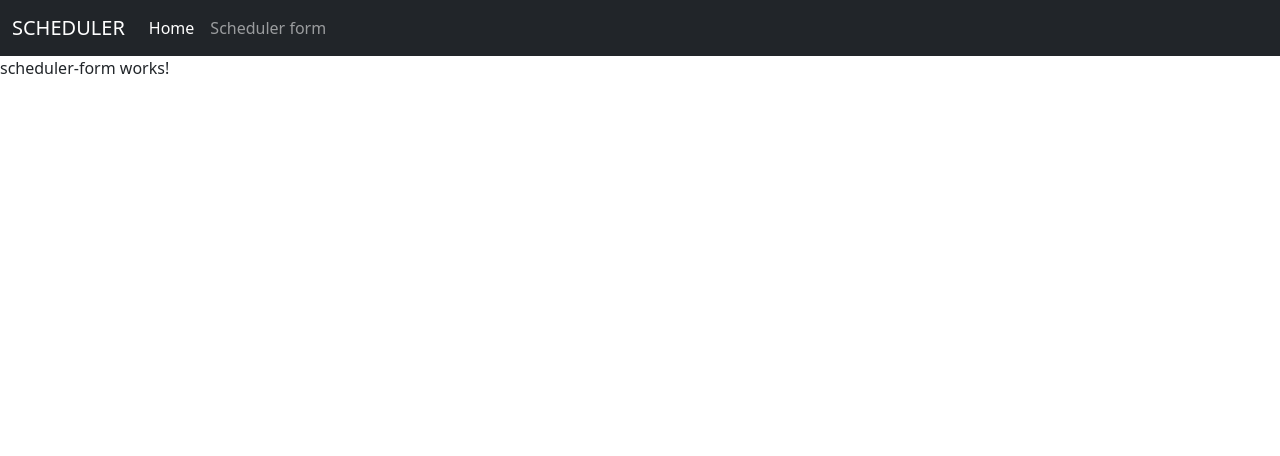
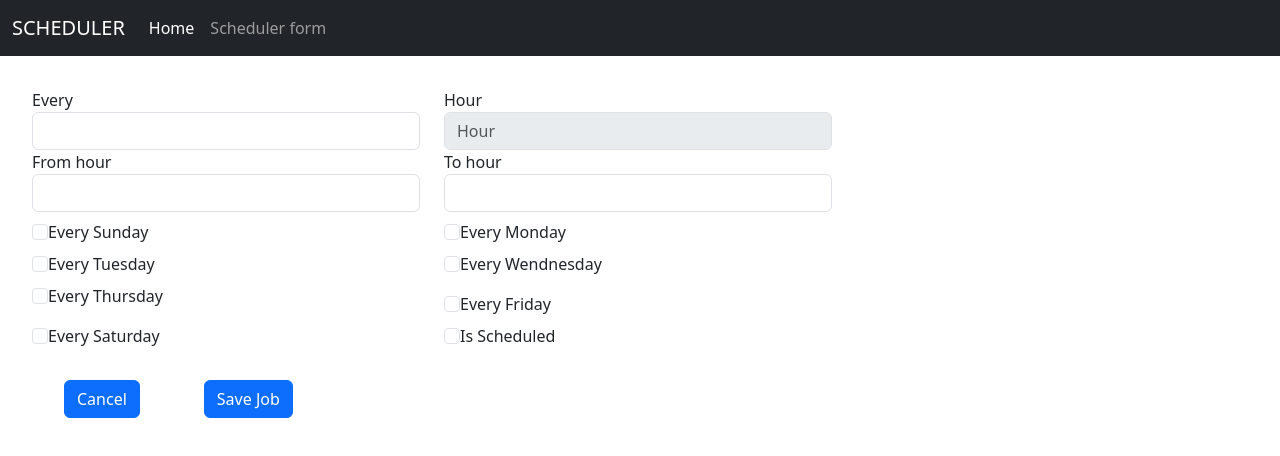
Before and after one commit to kaboo21/ClientUIQuartz, an Angular app: page /scheduler-form in a window 1280 px wide. Shown: the top 456 px of the page. Built offline with nearby package versions, Linux system fonts and the light colour scheme.

Commit message:
scheduler component

```diff
--- a/src/app/components/scheduler-form/scheduler-form.component.css
+++ b/src/app/components/scheduler-form/scheduler-form.component.css
@@ -0,0 +1,13 @@
+.form-container
+{
+  margin: 2rem;
+  max-width: 50rem;
+}
+
+.form-container .btn{
+  margin: 2rem;
+}
+
+.checkbox {
+  margin-top: 0.5rem;
+}
--- a/src/app/components/scheduler-form/scheduler-form.component.html
+++ b/src/app/components/scheduler-form/scheduler-form.component.html
@@ -1 +1,94 @@
-<p>scheduler-form works!</p>
+<div class="form-container">
+  <form>
+
+
+    <div class="row">
+      <div class="col">
+        <label for="exampleInputEmail1">Every</label>
+        <input type="email" class="form-control" id="exampleInputEmail1" aria-describedby="emailHelp" type="number">
+      </div>
+
+      <div class="col">
+        <label for="exampleInputPassword1">Hour</label>
+        <input type="password" class="form-control" id="exampleInputPassword1" type="number" placeholder="Hour" disabled>
+      </div>
+    </div>
+
+    <div class="row">
+      <div class="col">
+        <label for="exampleInputEmail11">From hour</label>
+        <input type="email" class="form-control" id="exampleInputEmail11" aria-describedby="emailHelp" type="number">
+      </div>
+
+      <div class="col">
+        <label for="exampleInputPassword11">To hour</label>
+        <input type="password" class="form-control" id="exampleInputPassword11" type="number">
+      </div>
+    </div>
+
+
+    <!-- checkboxes -->
+    <div class="row checkbox">
+      <div class="col">
+        <input class="form-check-input" type="checkbox" value="" id="flexCheckDefault1">
+        <label class="form-check-label" for="flexCheckDefault1">
+          Every Sunday
+        </label>
+      </div>
+      <div class="col">
+        <input class="form-check-input" type="checkbox" value="" id="flexCheckDefault2">
+        <label class="form-check-label" for="flexCheckDefault2">
+          Every Monday
+        </label>
+      </div>
+    </div>
+
+    <div class="row checkbox">
+      <div class="col">
+        <input class="form-check-input" type="checkbox" value="" id="flexCheckDefault3">
+        <label class="form-check-label" for="flexCheckDefault3">
+          Every Tuesday
+        </label>
+      </div>
+      <div class="col">
+        <input class="form-check-input" type="checkbox" value="" id="flexCheckDefault4">
+        <label class="form-check-label" for="flexCheckDefault4">
+          Every Wendnesday
+        </label>
+      </div>
+    </div>
+
+    <div class="row checkbox">
+      <div class="col">
+        <input class="form-check-input" type="checkbox" value="" id="flexCheckDefault5">
+        <label class="form-check-label" for="flexCheckDefault5">
+          Every Thursday
+        </label>
+      </div>
+      <div class="col checkbox">
+        <input class="form-check-input" type="checkbox" value="" id="flexCheckDefault6">
+        <label class="form-check-label" for="flexCheckDefault6">
+          Every Friday
+        </label>
+      </div>
+    </div>
+
+    <div class="row checkbox">
+      <div class="col">
+        <input class="form-check-input" type="checkbox" value="" id="flexCheckDefault7">
+        <label class="form-check-label" for="flexCheckDefault7">
+          Every Saturday
+        </label>
+      </div>
+      <div class="col">
+        <input class="form-check-input" type="checkbox" value="" id="flexCheckDefault8">
+        <label class="form-check-label" for="flexCheckDefault8">
+          Is Scheduled
+        </label>
+      </div>
+    </div>
+
+    <button type="submit" class="btn btn-primary">Cancel</button>
+    <button type="submit" class="btn btn-primary">Save Job</button>
+  </form>
+</div>
```
